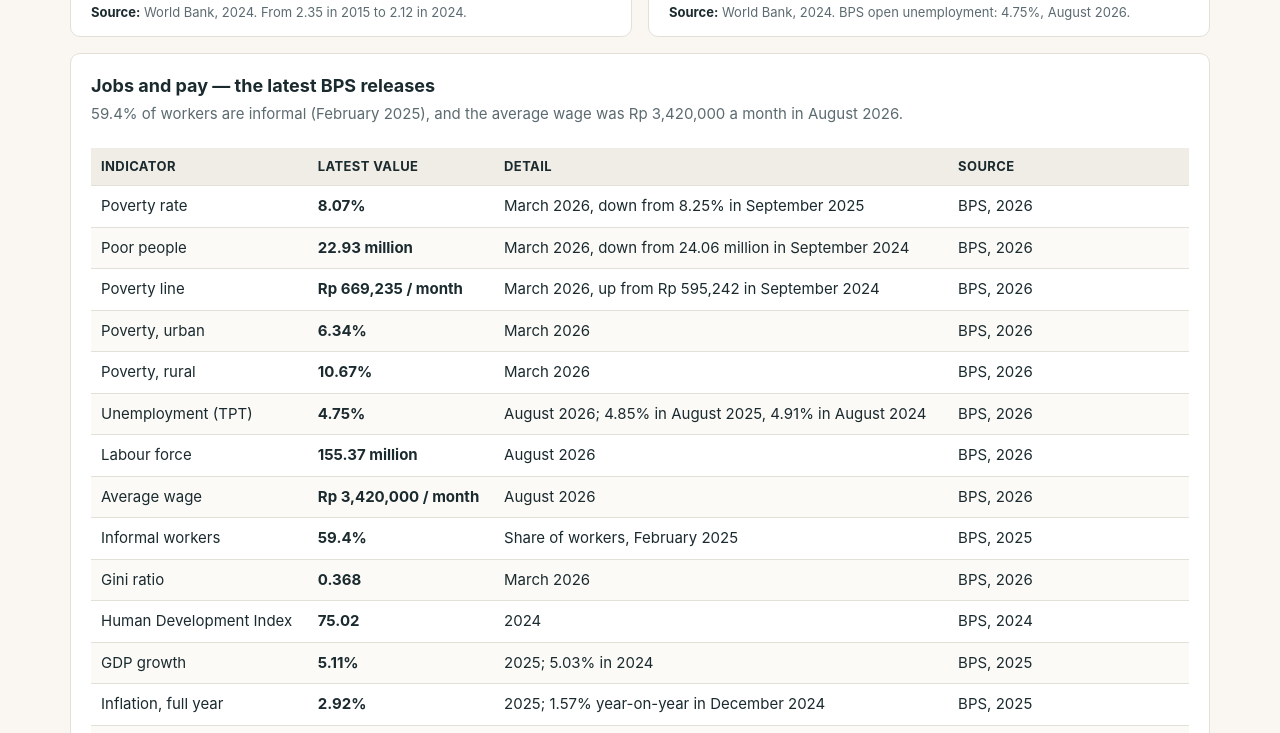
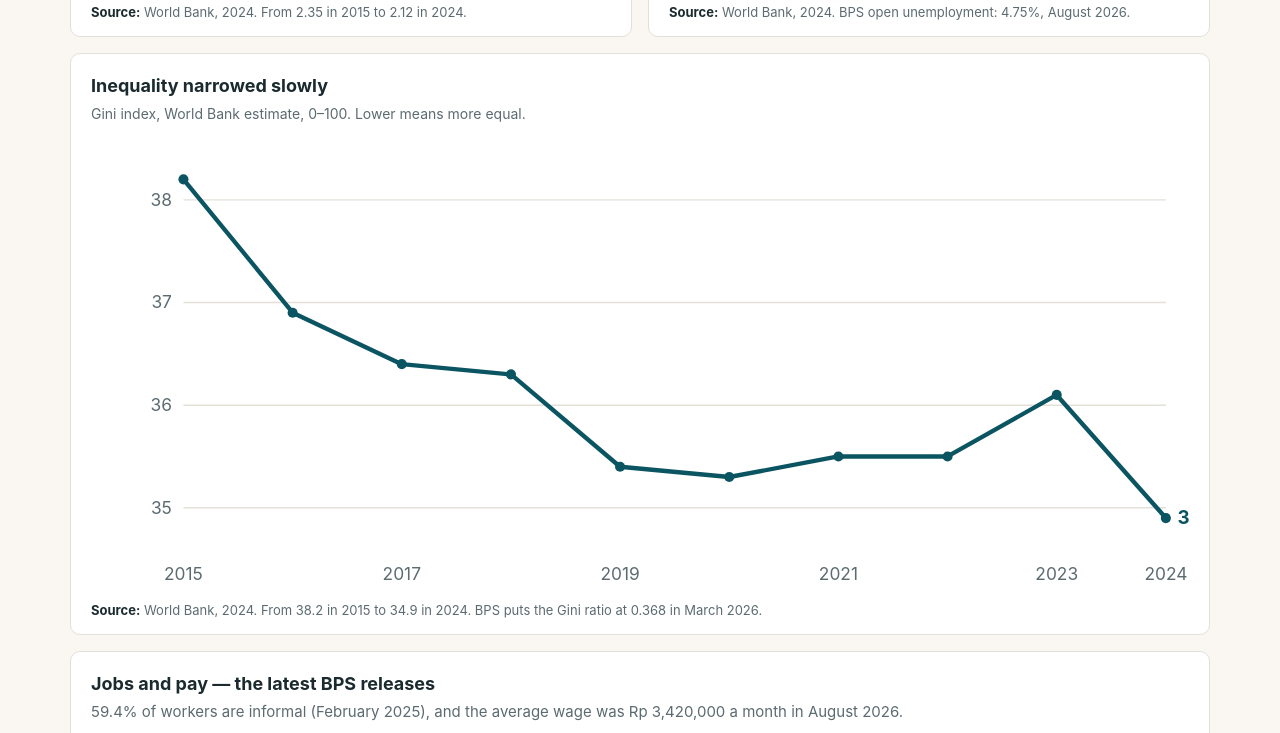
Before and after one commit to ELVINO1806/best-national-statistics-site-20261126-0539-v2, a plain HTML site: page app/people.html in a window 1280 px wide. Shown: the part 1507-2240 px from the top of the page. Drawn offline with Linux system fonts and the light colour scheme.

Commit message:
Add 20th chart: Gini index on People page

```diff
--- a/app/people.html
+++ b/app/people.html
@@ -62,6 +62,13 @@
 </div>
 
 <div class="panel">
+<h3>Inequality narrowed slowly</h3>
+<p class="chart-cap">Gini index, World Bank estimate, 0–100. Lower means more equal.</p>
+<div data-chart="line" data-series="giniWb" data-title="Gini index" data-unit="index 0-100"></div>
+<p class="src"><b>Source:</b> World Bank, 2024. From 38.2 in 2015 to 34.9 in 2024. BPS puts the Gini ratio at 0.368 in March 2026.</p>
+</div>
+
+<div class="panel">
 <h3>Jobs and pay — the latest BPS releases</h3>
 <p class="sub">59.4% of workers are informal (February 2025), and the average wage was Rp 3,420,000 a month in August 2026.</p>
 <div class="table-scroll" data-table="bps-latest"></div>
```
